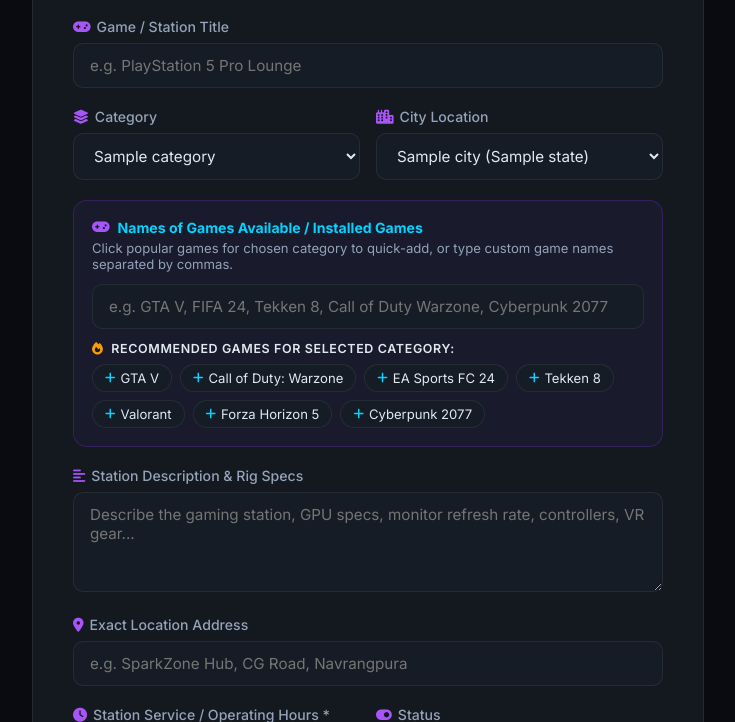
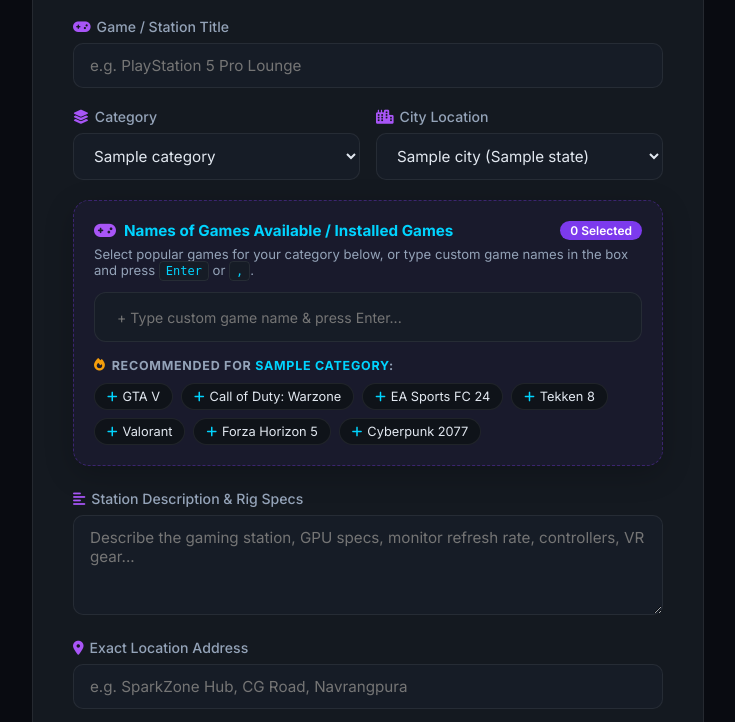
Before and after one commit to vishvam5379/sparkzone, a Django app: template sparkzoneapp/templates/provider/game_form.html in a window 1280 px wide. Shown: the part 339-1061 px from the top of the page, without its empty margins (272-1007 px from the left). Run offline with Django 5.2, Linux system fonts and the light colour scheme; tables that the repository leaves empty hold one stand-in row (values such as "Sample post"); the template is opened without the code that fills it: values that come from a table or form of the project are taken from there, most other values are stand-ins (such as "Sample title", 1, 10 or a date in 2020); data that the repository does not hold is empty.

Commit message:
Enhance Available Games UI with interactive tag box and category suggestions

```diff
--- a/sparkzoneapp/templates/provider/game_form.html
+++ b/sparkzoneapp/templates/provider/game_form.html
@@ -43,22 +43,37 @@
         </div>
       </div>
 
-      <!-- Available Games Section (Category Based Dynamic Selector) -->
-      <div class="form-group" style="background:rgba(124,58,237,.06);border:1px solid rgba(124,58,237,.25);border-radius:14px;padding:18px;margin-bottom:20px;">
-        <label for="g-games" style="font-weight:700;color:var(--neon);display:flex;align-items:center;gap:8px;margin-bottom:4px;">
-          <i class="fa-solid fa-gamepad" style="color:var(--accent2);"></i>
-          Names of Games Available / Installed Games
+      <!-- Available Games Section (Enhanced Dynamic Chip Selector) -->
+      <div class="form-group" style="background:rgba(124,58,237,.06);border:1px dashed rgba(124,58,237,.35);border-radius:16px;padding:20px;margin-bottom:24px;box-shadow:0 8px 30px rgba(0,0,0,.2);">
+        <label style="font-weight:700;color:var(--neon);display:flex;align-items:center;justify-content:space-between;margin-bottom:6px;">
+          <span style="display:flex;align-items:center;gap:8px;font-size:.95rem;">
+            <i class="fa-solid fa-gamepad" style="color:var(--accent2);font-size:1.1rem;"></i>
+            Names of Games Available / Installed Games
+          </span>
+          <span id="selected-count-badge" style="font-size:.75rem;background:var(--accent);color:#fff;padding:2px 10px;border-radius:12px;font-weight:600;">0 Selected</span>
         </label>
-        <span style="font-size:.82rem;color:var(--muted);display:block;margin-bottom:12px;">
-          Click popular games for chosen category to quick-add, or type custom game names separated by commas.
+        <span style="font-size:.82rem;color:var(--muted);display:block;margin-bottom:14px;">
+          Select popular games for your category below, or type custom game names in the box and press <kbd style="background:var(--bg3);padding:2px 6px;border-radius:4px;border:1px solid var(--border);color:var(--neon);font-size:.75rem;">Enter</kbd> or <kbd style="background:var(--bg3);padding:2px 6px;border-radius:4px;border:1px solid var(--border);color:var(--neon);font-size:.75rem;">,</kbd>.
         </span>
-        <input type="text" name="available_games" id="g-games" placeholder="e.g. GTA V, FIFA 24, Tekken 8, Call of Duty Warzone, Cyberpunk 2077" {% if is_edit and game.available_games %}value="{{ game.available_games }}"{% endif %} style="width:100%;margin-bottom:12px;" />
 
-        <div style="font-size:.78rem;font-weight:600;color:var(--text);margin-bottom:8px;text-transform:uppercase;letter-spacing:.05em;">
-          <i class="fa-solid fa-fire" style="color:var(--gold);margin-right:4px;"></i> Recommended Games for Selected Category:
+        <!-- Hidden input submitted with form -->
+        <input type="hidden" name="available_games" id="g-games-hidden" value="{% if is_edit and game.available_games %}{{ game.available_games }}{% endif %}" />
+
+        <!-- Interactive Tag Container -->
+        <div id="game-tags-wrapper" style="min-height:50px;background:var(--bg3);border:1px solid var(--border);border-radius:12px;padding:10px 14px;display:flex;flex-wrap:wrap;gap:8px;align-items:center;cursor:text;transition:border-color .2s;" onclick="document.getElementById('custom-game-input').focus()">
+          <div id="selected-chips-container" style="display:flex;flex-wrap:wrap;gap:8px;align-items:center;"></div>
+          <input type="text" id="custom-game-input" placeholder="+ Type custom game name & press Enter..." style="flex:1;min-width:180px;background:transparent;border:none;outline:none;color:var(--text);font-size:.88rem;padding:4px 0;" />
         </div>
-        <div id="suggested-games-container" style="display:flex;flex-wrap:wrap;gap:8px;min-height:36px;align-items:center;">
-          <!-- Dynamically populated via JS -->
+
+        <!-- Dynamic Category Suggestions -->
+        <div style="margin-top:16px;">
+          <div style="font-size:.78rem;font-weight:700;color:var(--muted);margin-bottom:10px;text-transform:uppercase;letter-spacing:.06em;display:flex;align-items:center;gap:6px;">
+            <i class="fa-solid fa-fire" style="color:var(--gold);"></i>
+            <span>Recommended for <strong id="cat-label-display" style="color:var(--neon);">Selected Category</strong>:</span>
+          </div>
+          <div id="suggested-games-container" style="display:flex;flex-wrap:wrap;gap:8px;min-height:36px;align-items:center;">
+            <!-- Category Chips populated by JS -->
+          </div>
         </div>
       </div>
 
@@ -140,8 +155,12 @@
 <script>
 document.addEventListener('DOMContentLoaded', function() {
   const categorySelect = document.getElementById('g-cat');
-  const gamesInput = document.getElementById('g-games');
+  const hiddenInput = document.getElementById('g-games-hidden');
+  const customInput = document.getElementById('custom-game-input');
+  const selectedChipsContainer = document.getElementById('selected-chips-container');
   const suggestionsContainer = document.getElementById('suggested-games-container');
+  const countBadge = document.getElementById('selected-count-badge');
+  const catLabelDisplay = document.getElementById('cat-label-display');
 
   const categoryPresets = {
     'Action & Adventure': ["GTA V", "Grand Theft Auto VI", "Cyberpunk 2077", "God of War Ragnarök", "Spider-Man 2", "Red Dead Redemption 2", "Elden Ring", "Assassin's Creed Mirage", "The Last of Us Part II"],
@@ -152,15 +171,72 @@
     'RPG & Strategy': ["Baldur's Gate 3", "Starfield", "Hogwarts Legacy", "The Witcher 3", "Dota 2", "League of Legends", "Age of Empires IV"]
   };
 
-  function getCurrentGamesList() {
-    if (!gamesInput.value) return [];
-    return gamesInput.value.split(',').map(g => g.trim()).filter(g => g.length > 0);
+  let selectedGames = [];
+  if (hiddenInput && hiddenInput.value) {
+    selectedGames = hiddenInput.value.split(',').map(g => g.trim()).filter(g => g.length > 0);
+  }
+
+  function syncHiddenInput() {
+    hiddenInput.value = selectedGames.join(', ');
+    if (countBadge) {
+      countBadge.textContent = `${selectedGames.length} Selected`;
+    }
+  }
+
+  function addGame(name) {
+    const trimmed = name.trim();
+    if (!trimmed) return;
+    if (!selectedGames.some(g => g.toLowerCase() === trimmed.toLowerCase())) {
+      selectedGames.push(trimmed);
+      syncHiddenInput();
+      renderAll();
+    }
+  }
+
+  function removeGame(name) {
+    selectedGames = selectedGames.filter(g => g.toLowerCase() !== name.toLowerCase());
+    syncHiddenInput();
+    renderAll();
+  }
+
+  function renderSelectedChips() {
+    selectedChipsContainer.innerHTML = '';
+    selectedGames.forEach(gameName => {
+      const chip = document.createElement('div');
+      chip.style.display = 'inline-flex';
+      chip.style.alignItems = 'center';
+      chip.style.gap = '6px';
+      chip.style.padding = '5px 12px';
+      chip.style.borderRadius = '20px';
+      chip.style.fontSize = '0.82rem';
+      chip.style.fontWeight = '600';
+      chip.style.background = 'linear-gradient(135deg, var(--accent), var(--accent2))';
+      chip.style.color = '#ffffff';
+      chip.style.boxShadow = '0 3px 12px rgba(124,58,237,0.35)';
+
+      chip.innerHTML = `
+        <i class="fa-solid fa-gamepad" style="font-size:0.75rem;"></i>
+        <span>${gameName}</span>
+        <span class="remove-btn" style="cursor:pointer;margin-left:4px;opacity:0.85;font-weight:700;font-size:0.95rem;line-height:1;" title="Remove ${gameName}">&times;</span>
+      `;
+
+      chip.querySelector('.remove-btn').addEventListener('click', function(e) {
+        e.stopPropagation();
+        removeGame(gameName);
+      });
+
+      selectedChipsContainer.appendChild(chip);
+    });
   }
 
   function renderSuggestions() {
-    if (!categorySelect || !suggestionsContainer || !gamesInput) return;
+    if (!categorySelect || !suggestionsContainer) return;
     const selectedOption = categorySelect.options[categorySelect.selectedIndex];
     const categoryName = selectedOption ? selectedOption.text.trim() : '';
+
+    if (catLabelDisplay) {
+      catLabelDisplay.textContent = categoryName || 'Selected Category';
+    }
 
     let gamesList = [];
     for (const [catKey, list] of Object.entries(categoryPresets)) {
@@ -174,58 +250,76 @@
       gamesList = ["GTA V", "Call of Duty: Warzone", "EA Sports FC 24", "Tekken 8", "Valorant", "Forza Horizon 5", "Cyberpunk 2077"];
     }
 
-    const currentSelected = getCurrentGamesList();
-
     suggestionsContainer.innerHTML = '';
     gamesList.forEach(gameName => {
-      const chip = document.createElement('button');
-      chip.type = 'button';
-      const isSelected = currentSelected.some(g => g.toLowerCase() === gameName.toLowerCase());
-
-      chip.className = 'game-chip-btn';
-      chip.style.padding = '5px 12px';
-      chip.style.borderRadius = '20px';
-      chip.style.fontSize = '0.82rem';
-      chip.style.fontFamily = 'inherit';
-      chip.style.cursor = 'pointer';
-      chip.style.transition = 'all 0.2s ease';
-      chip.style.display = 'inline-flex';
-      chip.style.alignItems = 'center';
-      chip.style.gap = '5px';
+      const isSelected = selectedGames.some(g => g.toLowerCase() === gameName.toLowerCase());
+      const btn = document.createElement('button');
+      btn.type = 'button';
+      btn.style.padding = '5px 12px';
+      btn.style.borderRadius = '20px';
+      btn.style.fontSize = '0.8rem';
+      btn.style.fontFamily = 'inherit';
+      btn.style.cursor = 'pointer';
+      btn.style.transition = 'all 0.2s ease';
+      btn.style.display = 'inline-flex';
+      btn.style.alignItems = 'center';
+      btn.style.gap = '5px';
 
       if (isSelected) {
-        chip.style.background = 'var(--accent)';
-        chip.style.color = '#ffffff';
-        chip.style.border = '1px solid var(--accent)';
-        chip.style.boxShadow = '0 0 10px rgba(124,58,237,0.4)';
-        chip.innerHTML = `<i class="fa-solid fa-circle-check" style="font-size:0.75rem;"></i> ${gameName}`;
+        btn.style.background = 'rgba(16,185,129,0.15)';
+        btn.style.color = 'var(--success)';
+        btn.style.border = '1px solid rgba(16,185,129,0.35)';
+        btn.innerHTML = `<i class="fa-solid fa-circle-check" style="font-size:0.75rem;"></i> ${gameName}`;
       } else {
-        chip.style.background = 'var(--bg3)';
-        chip.style.color = 'var(--text)';
-        chip.style.border = '1px solid var(--border)';
-        chip.innerHTML = `<i class="fa-solid fa-plus" style="font-size:0.75rem;color:var(--neon);"></i> ${gameName}`;
+        btn.style.background = 'var(--bg2)';
+        btn.style.color = 'var(--text)';
+        btn.style.border = '1px solid var(--border)';
+        btn.innerHTML = `<i class="fa-solid fa-plus" style="font-size:0.75rem;color:var(--neon);"></i> ${gameName}`;
       }
 
-      chip.addEventListener('click', function() {
-        let cur = getCurrentGamesList();
-        const idx = cur.findIndex(g => g.toLowerCase() === gameName.toLowerCase());
-        if (idx >= 0) {
-          cur.splice(idx, 1);
+      btn.addEventListener('click', function() {
+        if (isSelected) {
+          removeGame(gameName);
         } else {
-          cur.push(gameName);
+          addGame(gameName);
         }
-        gamesInput.value = cur.join(', ');
-        renderSuggestions();
       });
 
-      suggestionsContainer.appendChild(chip);
+      suggestionsContainer.appendChild(btn);
     });
   }
 
-  categorySelect.addEventListener('change', renderSuggestions);
-  gamesInput.addEventListener('input', renderSuggestions);
+  function renderAll() {
+    renderSelectedChips();
+    renderSuggestions();
+  }
 
-  renderSuggestions();
+  if (customInput) {
+    customInput.addEventListener('keydown', function(e) {
+      if (e.key === 'Enter' || e.key === ',') {
+        e.preventDefault();
+        if (customInput.value) {
+          addGame(customInput.value);
+          customInput.value = '';
+        }
+      } else if (e.key === 'Backspace' && customInput.value === '' && selectedGames.length > 0) {
+        removeGame(selectedGames[selectedGames.length - 1]);
+      }
+    });
+
+    customInput.addEventListener('blur', function() {
+      if (customInput.value) {
+        addGame(customInput.value);
+        customInput.value = '';
+      }
+    });
+  }
+
+  if (categorySelect) {
+    categorySelect.addEventListener('change', renderSuggestions);
+  }
+
+  renderAll();
 });
 </script>
 {% endblock %}
```
